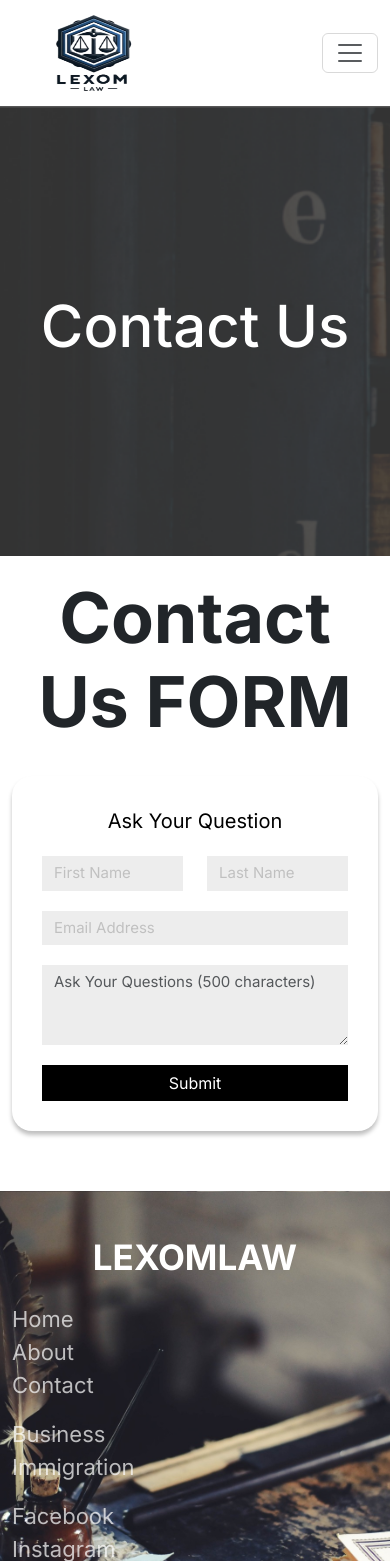
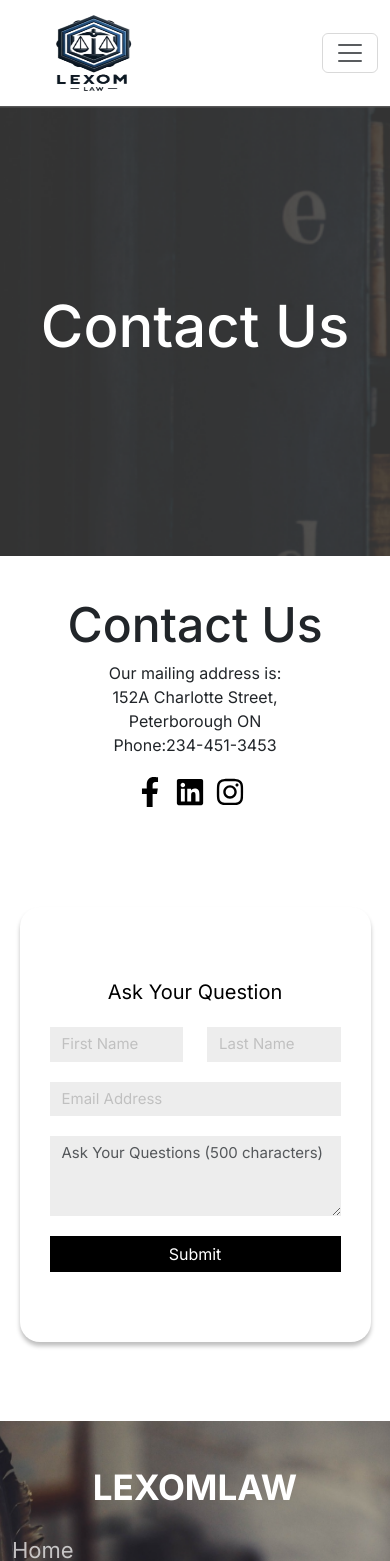
Before and after one commit to hunain-parekh/elianlaw, a Next.js app: page /contact in a window 390 px wide. Shown: the top 1561 px of the page. Built offline with nearby package versions, Linux system fonts and the light colour scheme.

Commit message:
working on contact us form page

```diff
--- a/src/app/contact/page.js
+++ b/src/app/contact/page.js
@@ -1,5 +1,7 @@
-'use client'
-import React, {useState} from "react";
+"use client";
+import React, { useState } from "react";
+import Link from "next/link";
+import { FaFacebookF, FaLinkedin, FaInstagram } from "react-icons/fa";
 
 const Contact = () => {
   const [formData, setFormData] = useState({
@@ -38,12 +40,26 @@ const Contact = () => {
         </div>
       </div>
       <section className='quickConSec'>
-        <div className='container'>
-          <div className='col ai-center contactUsForm'>
-            <div className='col-md-7'>
-              <h1>Contact Us FORM</h1>
+        <div className='contactUsForm'>
+          <div className=''>
+            <h2>Contact Us</h2>
+            <p>Our mailing address is:</p>
+            <p>152A Charlotte Street,</p>
+            <p>Peterborough ON</p>
+            <p>Phone:234-451-3453</p>
+            <div className="socialIcons">
+              <Link href='your_facebook_link'>
+                <FaFacebookF size={30} color="black"/>
+              </Link>
+              <Link href='your_linkedin_link'>
+                <FaLinkedin size={30} color="black"/>
+              </Link>
+              <Link href='your_instagram_link'>
+                <FaInstagram  size={30} color="black"/>
+              </Link>
             </div>
-            <div className='col-md-5'>
+          </div>
+          <div className=''>
             <form className='inquiryForm' onSubmit={handleSubmit}>
               <div className='title'>Ask Your Question</div>
               <div className='form-group d-flex'>
@@ -56,7 +72,6 @@ const Contact = () => {
                   required
                   placeholder='First Name'
                 />
-
                 <input
                   className='form-control'
                   type='text'
@@ -78,39 +93,6 @@ const Contact = () => {
                   placeholder='Email Address'
                 />
               </div>
-                {/* <div className='form-group gap'>
-                  <select
-                    className='form-control'
-                    placeholder='Reason'
-                    required
-                  >
-                    <option value='' selected='selected' disabled>
-                      Reason{" "}
-                    </option>
-                    <option value=''>Business Law</option>
-                    <optgroup label='Immigration Law'>
-                      <option value='oranges1'>Family Based Residency</option>
-                      <option value='oranges2'>Marriage Based Residency</option>
-                      <option value='oranges3'>Investment Visas</option>
-                      <option value='oranges3'>Work Visas</option>
-                      <option value='oranges3'>Victims Of Crime</option>
-                      <option value='oranges3'>Asylum & Refugee</option>
-                      <option value='oranges3'>Citizenship</option>
-                      <option value='oranges3'>Other</option>
-                    </optgroup>
-                  </select>
-                  <i className='fas fa-chevron-down' id='drop_down'></i>
-                </div> */}
-
-                {/* <input
-                  className='form-control'
-                  type='file'
-                  name='file'
-                  value={formData.file}
-                  onChange={handleChange}
-                  accept='.pdf, .doc, .docx' // Specify accepted file types if needed
-                /> */}
-
               <div className='form-group'>
                 <textarea
                   className='form-control'
@@ -131,7 +113,6 @@ const Contact = () => {
             </form>
           </div>
         </div>
-        </div>
       </section>
     </div>
   );
--- a/src/app/globals.css
+++ b/src/app/globals.css
@@ -800,6 +800,29 @@ footer .miniFooter {
 .accordion-button {
   cursor: pointer;
 }
+.contactUsForm {
+  padding: 8% 10%;
+  display: flex;
+  flex-direction: row;
+  justify-content: space-around;
+  align-items: center;
+}
+.contactUsForm h2 {
+  font-size: 3rem;
+}
+.contactUsForm p {
+  margin-bottom: 0;
+}
+.socialIcons a {
+  padding-right: 10px;
+}
+.socialIcons {
+  padding-top: 20px;
+  display: flex;
+}
+.planPage .quickConSec .contactUsForm .inquiryForm{
+  padding:70px 30px;
+}
 
 @media screen and (min-width: 1200px) and (max-width: 1400px) {
   .planPage .sec2 {
@@ -1040,11 +1063,7 @@ footer .miniFooter {
   display: flex;
   justify-content: space-around;
 }
-.contactUsForm{
-  display: flex;
-    flex-direction: column;
-    gap: 24px;
-}
+
 
 @media screen and (min-width: 0px) and (max-width: 1200px) {
   .btns-after {
@@ -1068,4 +1087,20 @@ footer .miniFooter {
   .dist-btn3 {
     margin-top: 20px;
   }
+  .contactUsForm {
+    padding: 5%;
+    flex-direction: column;
+    justify-content: center;
+    align-items: center;
+  }
+  .contactUsForm p {
+    text-align: center;
+  }
+  .socialIcons {
+    align-items: center;
+    justify-content: center;
+  }
+  .contactUsForm .inquiryForm{
+    margin-top: 100px;
+  }
 }
```
Lines whose indentation alone changed are shown as unchanged.
